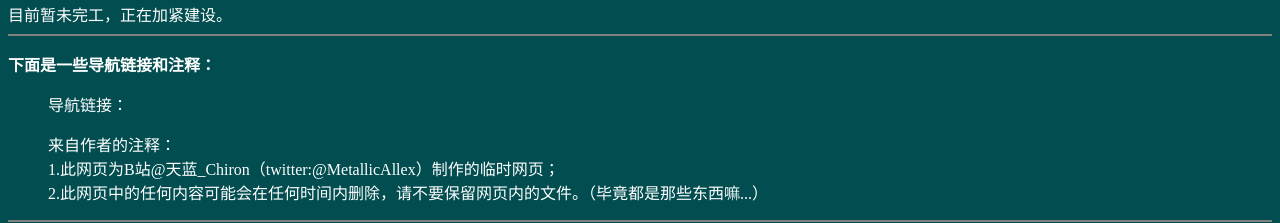
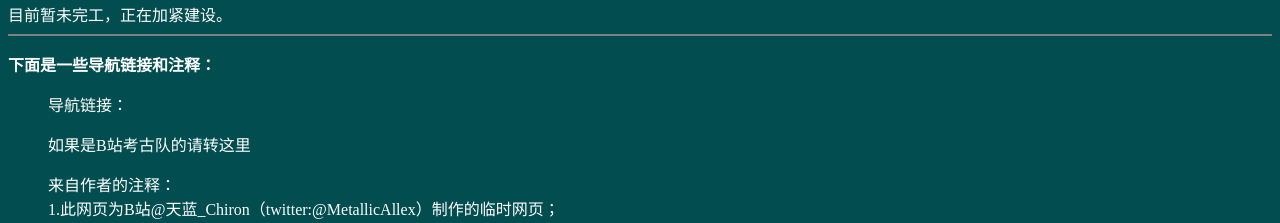
Before and after one commit to MetallicAllex/metallicallex.github.io, a plain HTML site: page index.html in a window 1280 px wide. Shown: the part 87-310 px from the top of the page. Drawn offline with Linux system fonts and the light colour scheme.

Commit message:
Update index.html

```diff
--- a/index.html
+++ b/index.html
@@ -31,6 +31,7 @@ a:active {
 <p><strong>下面是一些导航链接和注释：</strong></p>
 <blockquote>
   <p>导航链接：<br />
+  <p><a href="/Archaeology/menu.html">如果是B站考古队的请转这里</a></p>
   </blockquote>
 <blockquote>
 <p>来自作者的注释：<br />
```
